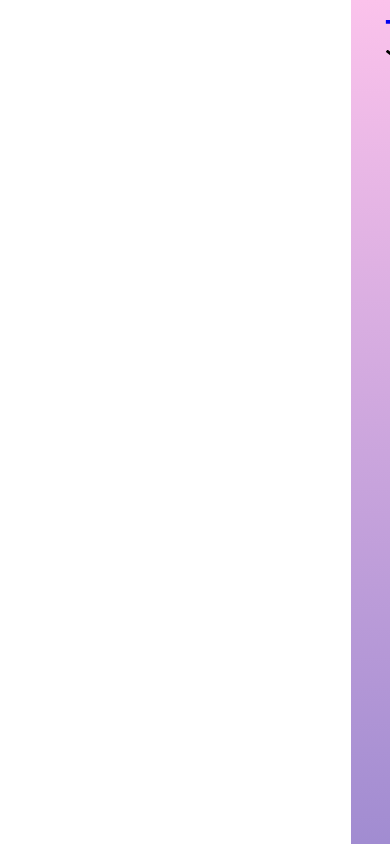
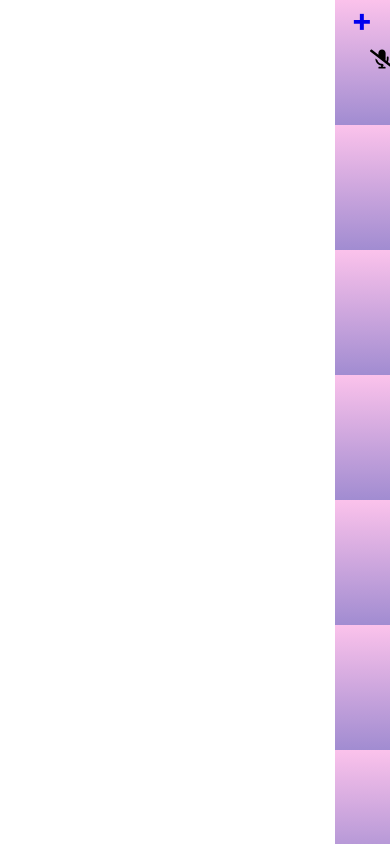
Before and after one commit to reza-talebii/shoe_store, a React (Create React App) app: page / in a window 390 px wide. Built offline with nearby package versions, Linux system fonts and the light colour scheme; a web font is replaced by a local one.

Commit message:
responsive main style

```diff
--- a/src/index.css
+++ b/src/index.css
@@ -7,6 +7,7 @@
 }
 
 body {
+  overflow: hidden;
   padding: 0 2rem;
   direction: rtl;
   font-family: "Yekan", BlinkMacSystemFont, "Segoe UI", "Roboto", "Oxygen",
@@ -15,7 +16,7 @@ body {
   -webkit-font-smoothing: antialiased;
   -moz-osx-font-smoothing: grayscale;
   background-image: linear-gradient(to top, #a18cd1 0%, #fbc2eb 100%);
-  height: 100vh;
+  height: 100%;
   font-size: 1.2rem;
 }
 
@@ -31,3 +32,10 @@ ul {
 a {
   text-decoration: none;
 }
+
+@media screen and (max-width: 550px) {
+  body {
+    padding: 0 1rem;
+    font-size: 1rem;
+  }
+}
```
